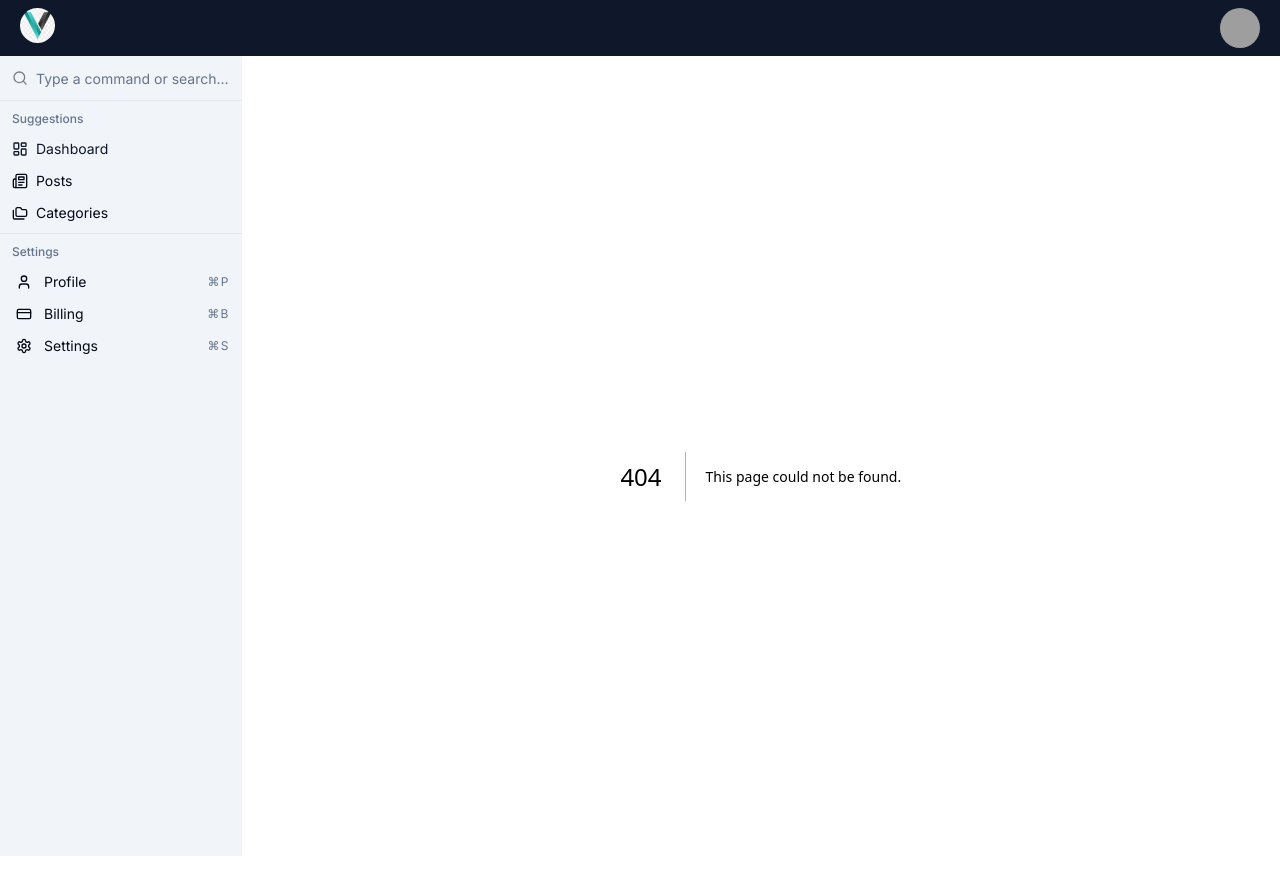
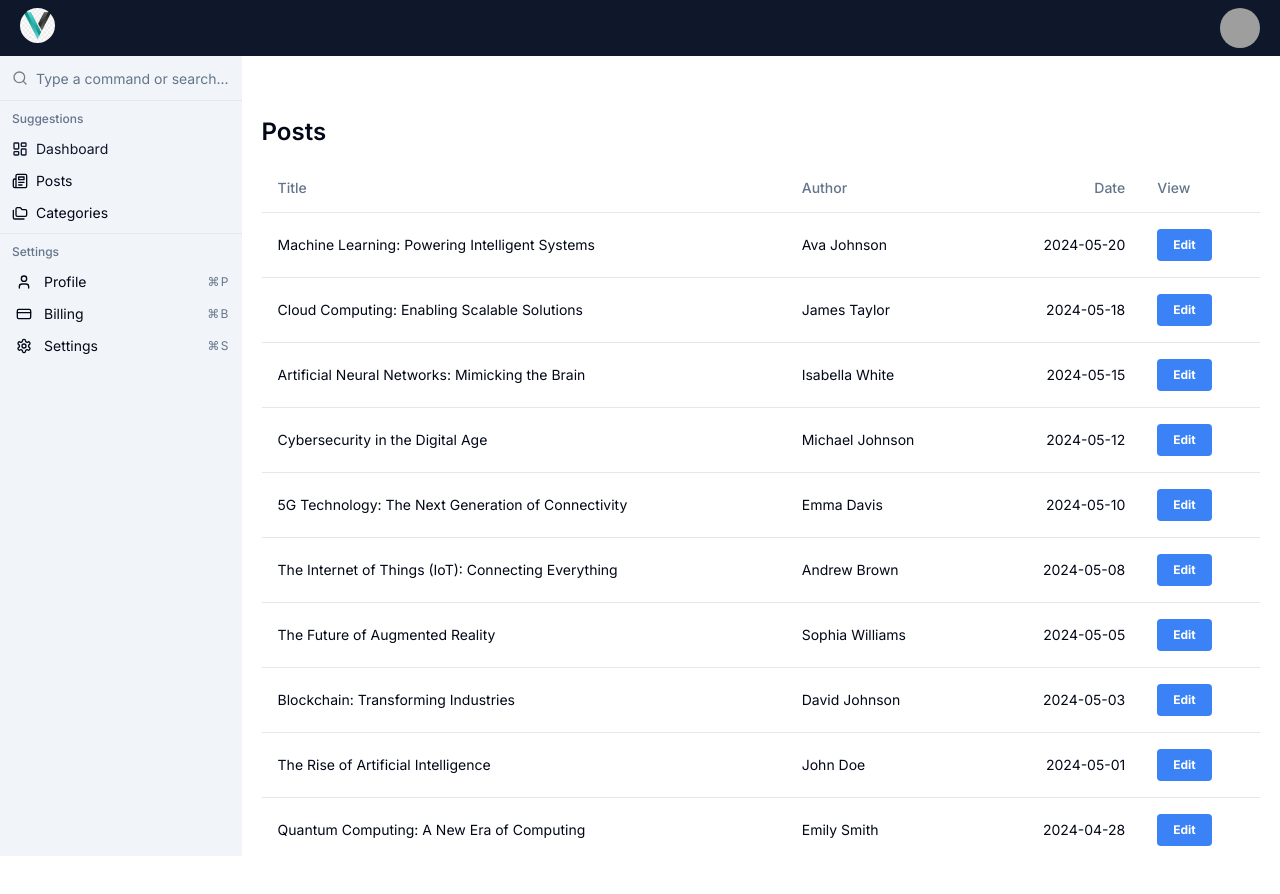
Before and after one commit to VaheStepanyan100/dashboard, a Next.js app: page /posts in a window 1280 px wide. Before the commit this address had no page. Shown: the top 894 px of the page. Built offline with nearby package versions, Linux system fonts and the light colour scheme; grey boxes are pictures that could not be loaded.

Commit message:
Implement PostsPage component

```diff
--- /dev/null
+++ b/app/(main)/posts/page.tsx
@@ -0,0 +1,9 @@
+import PostsTable from "@/components/posts/PostsTable";
+
+const PostsPage = () => {
+  return ( <>
+    <PostsTable />
+  </> );
+}
+
+export default PostsPage;
```
